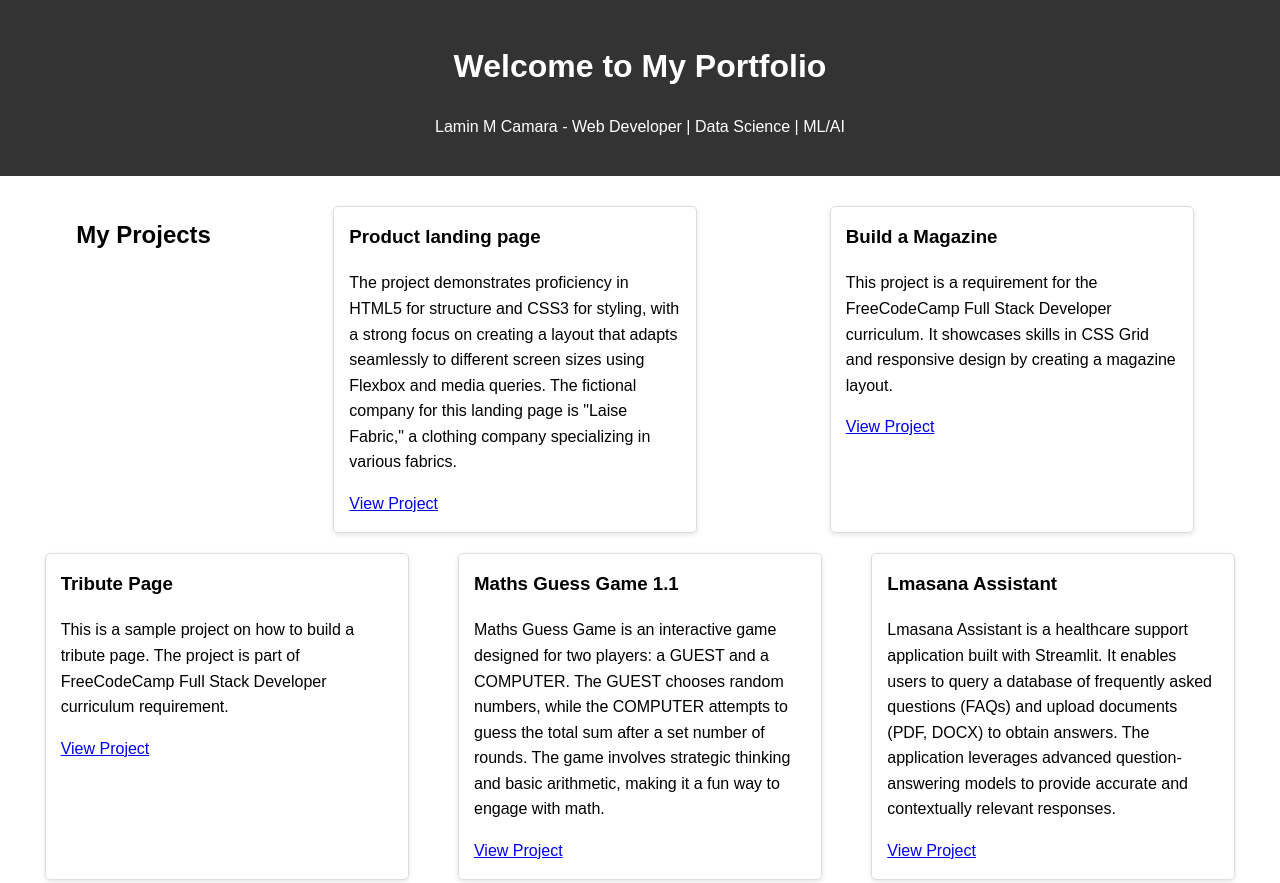
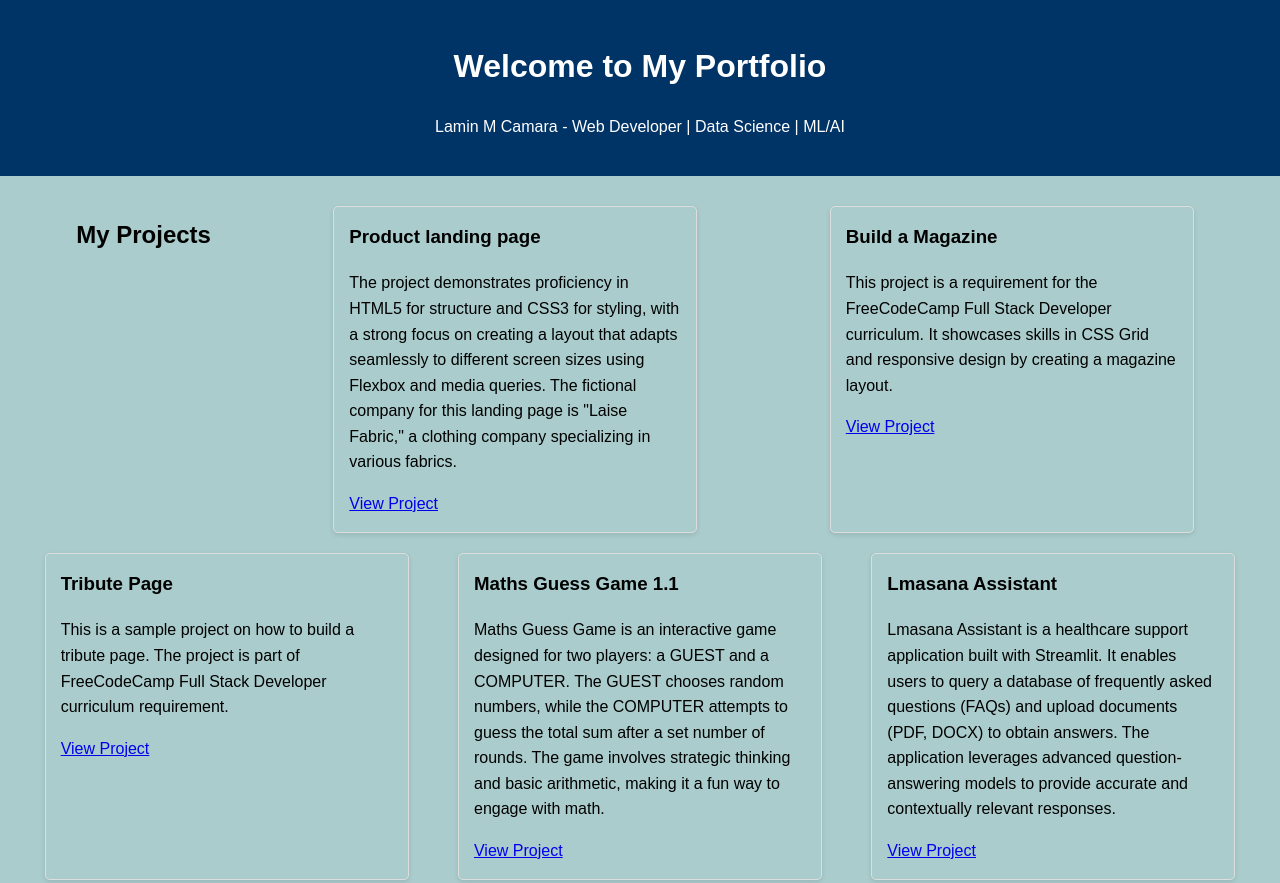
Before and after one commit to laminmcamara/portfolio, a plain HTML site: page index.html in a window 1280 px wide. Shown: the top 883 px of the page. Drawn offline with Linux system fonts and the light colour scheme.

Commit message:
Update styles.css with recent changes

```diff
--- a/styles.css
+++ b/styles.css
@@ -4,10 +4,12 @@
             line-height: 1.6;
             margin: 0;
             padding: 0;
+            background-color: #aacccc;
+
         }
 
         header {
-            background: #333;
+            background: #003366;
             color: #fff;
             padding: 20px 0;
             text-align: center;
@@ -58,3 +60,5 @@
             background: #333;
             color: #fff;
         }
+
+        .project a:hover {color: darkblue;}
```
